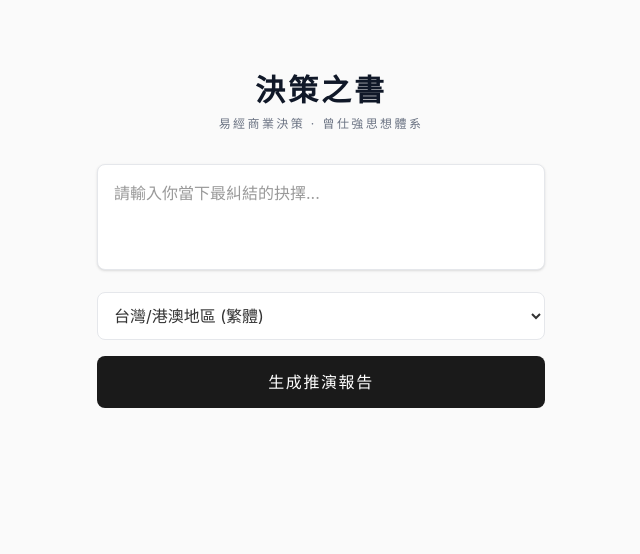
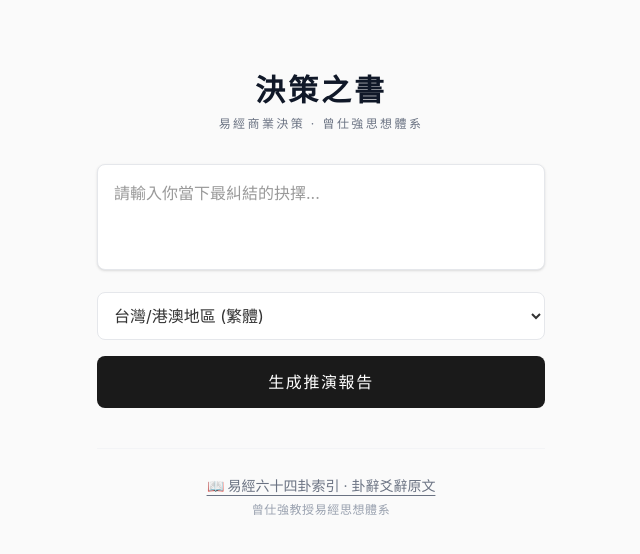
Before and after one commit to knightlgz/decision-book, a React (Vite) app: page / in a window 1280 px wide. Shown: the top 554 px of the page, without its empty margins (319-959 px from the left). Built offline with nearby package versions, Linux system fonts and the light colour scheme.

Commit message:
SEO: 首页加六十四卦索引入口(枢纽-辐条链接)

```diff
--- a/src/App.jsx
+++ b/src/App.jsx
@@ -88,6 +88,18 @@ export default function App() {
             />
           </section>
         )}
+
+        <footer className="mt-10 pt-6 border-t border-gray-100 text-center space-y-1.5">
+          <a
+            href={lang === "tc" ? "/hexagram/" : "/cn/hexagram/"}
+            className="inline-block text-sm text-gray-500 hover:text-gray-800 underline underline-offset-4"
+          >
+            {lang === "tc" ? "📖 易經六十四卦索引 · 卦辭爻辭原文" : "📖 易经六十四卦索引 · 卦辞爻辞原文"}
+          </a>
+          <p className="text-xs text-gray-400 tracking-wider">
+            {lang === "tc" ? "曾仕強教授易經思想體系" : "曾仕强教授易经思想体系"}
+          </p>
+        </footer>
       </div>
       <Analytics />
       <SpeedInsights />
```
